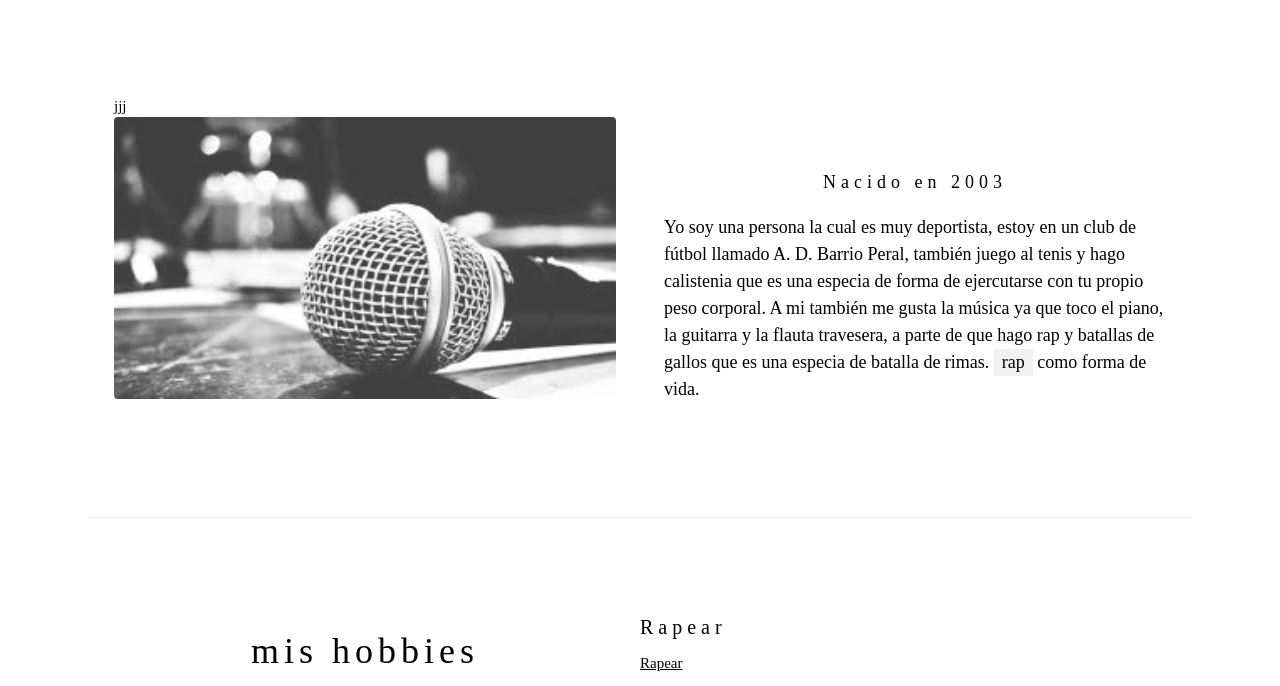
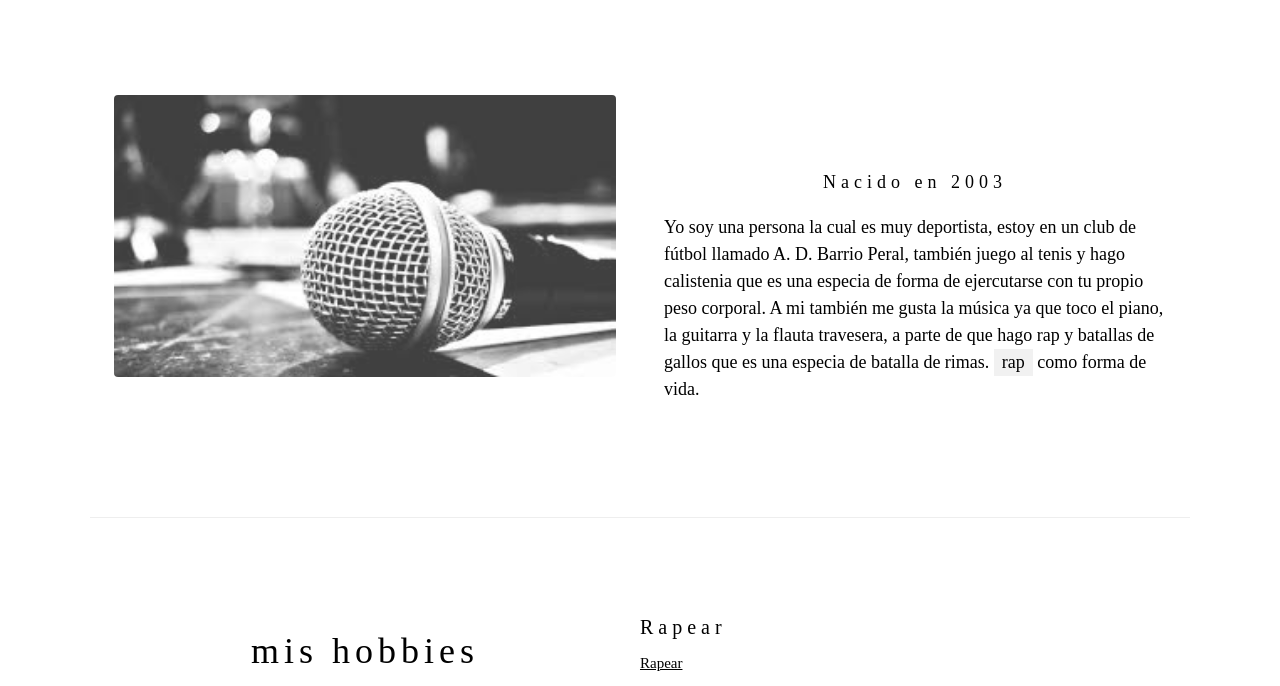
Before and after one commit to PabloDato/PabloDato.github.io, a plain HTML site: page index.html in a window 1280 px wide. Shown: the part 103-789 px from the top of the page. Drawn offline with Linux system fonts and the light colour scheme.

Commit message:
Update index.html

```diff
--- a/index.html
+++ b/index.html
@@ -39,7 +39,7 @@ h1,h2,h3,h4,h5,h6 {
 
   <!-- About Section -->
   <div class="w3-row w3-padding-64" id="about">
-    <div class="w3-col m6 w3-padding-large w3-hide-small"> jjj
+    <div class="w3-col m6 w3-padding-large w3-hide-small">
      <img src="imagenes/microfono.jpg" class="w3-round w3-image w3-opacity-min" alt="Table Setting" width="600" height="750">
     </div>
 
```
